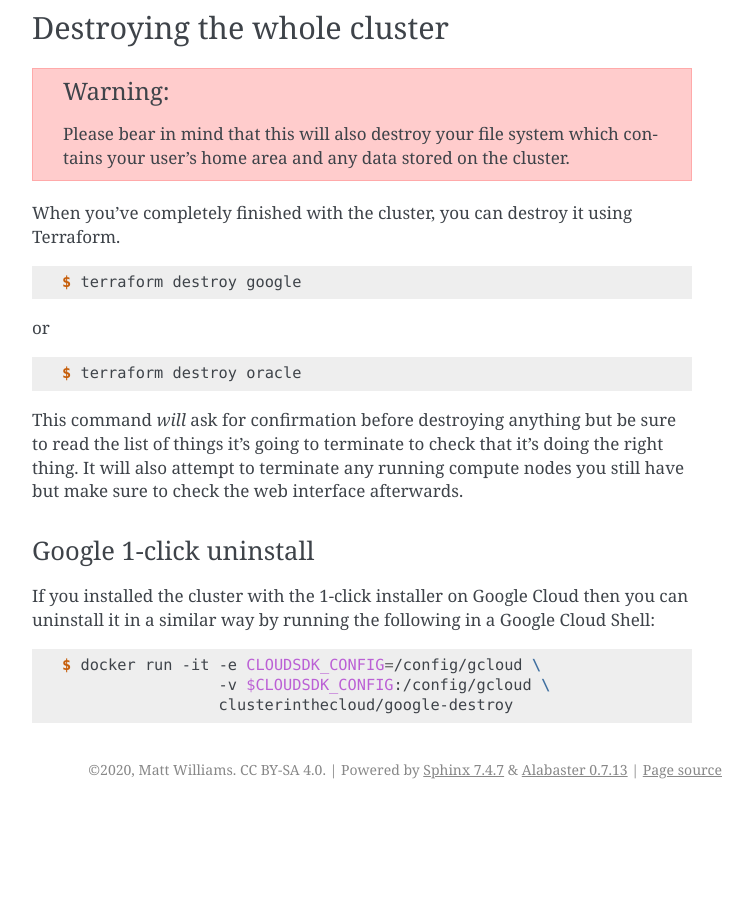
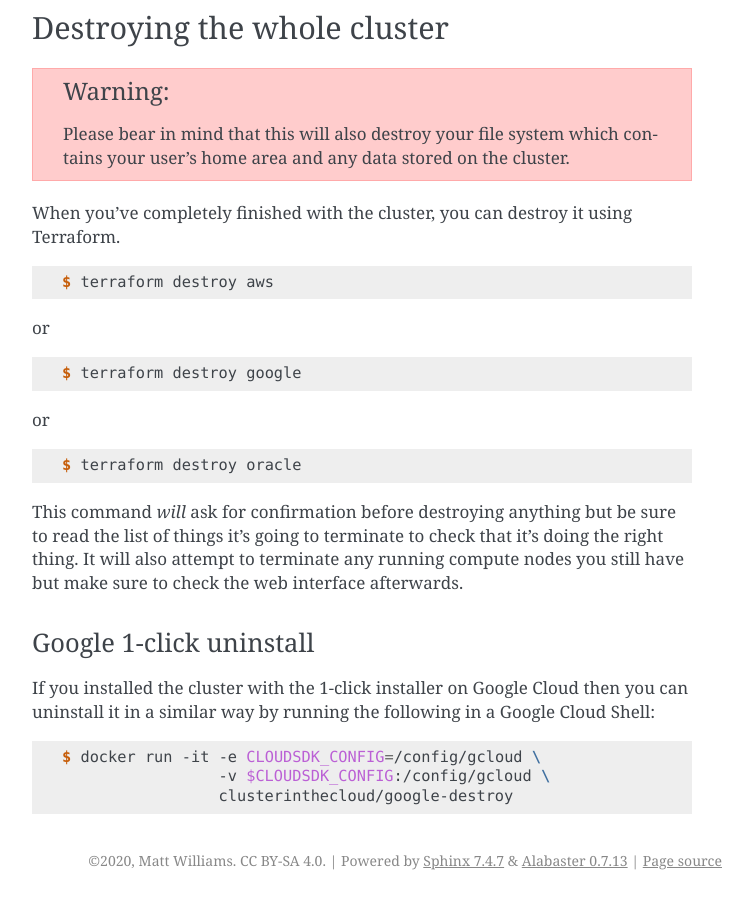
Before and after one commit to clusterinthecloud/docs, a Sphinx documentation site: the page built from source/running.rst, in a window 1280 px wide and 900 px high, scrolled down 4674 px. Shown: the whole window, without its empty margins (388-1141 px from the left). Built offline with Sphinx 7.4.7, drawn with Linux system fonts in a browser that asks for light colours; before the commit the page ends 5483 px from its top, so only the background shows below that.

Commit message:
Add info on destroying AWS

```diff
--- a/source/running.rst
+++ b/source/running.rst
@@ -239,6 +239,12 @@ you can destroy it using Terraform.
 
 .. code-block:: shell-session
 
+   $ terraform destroy aws
+
+or
+
+.. code-block:: shell-session
+
    $ terraform destroy google
 
 or
```
